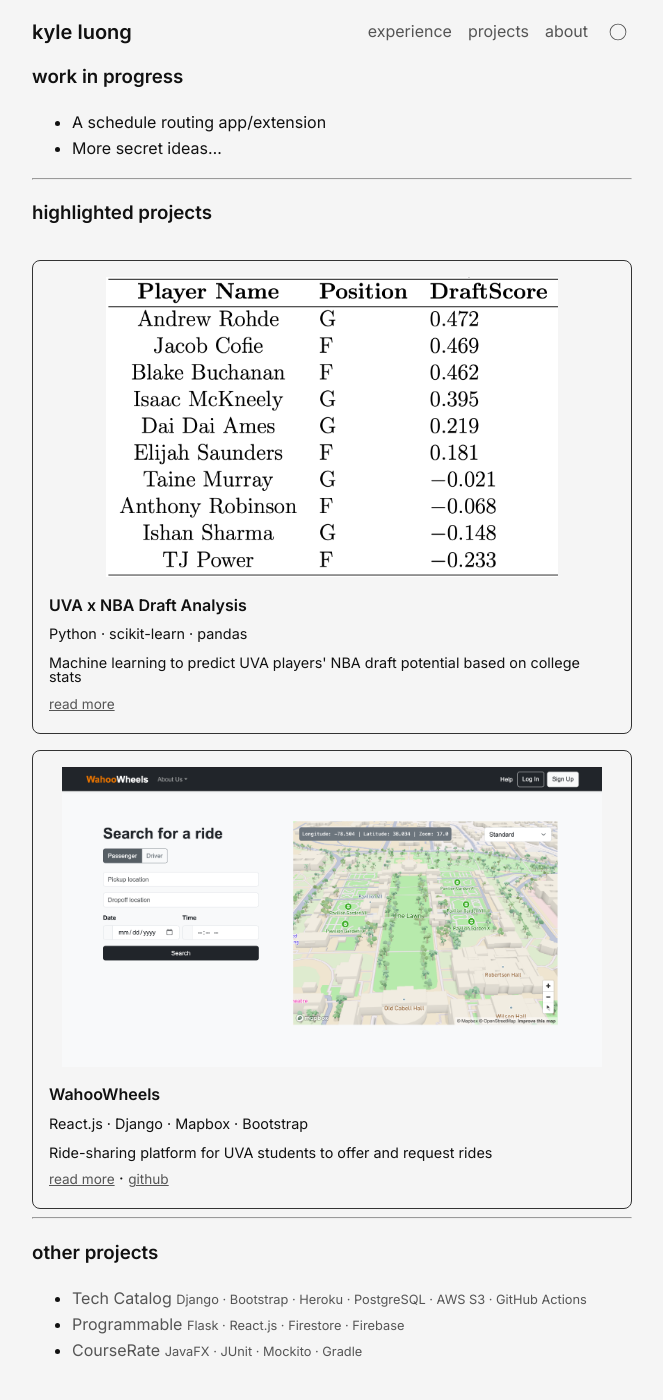
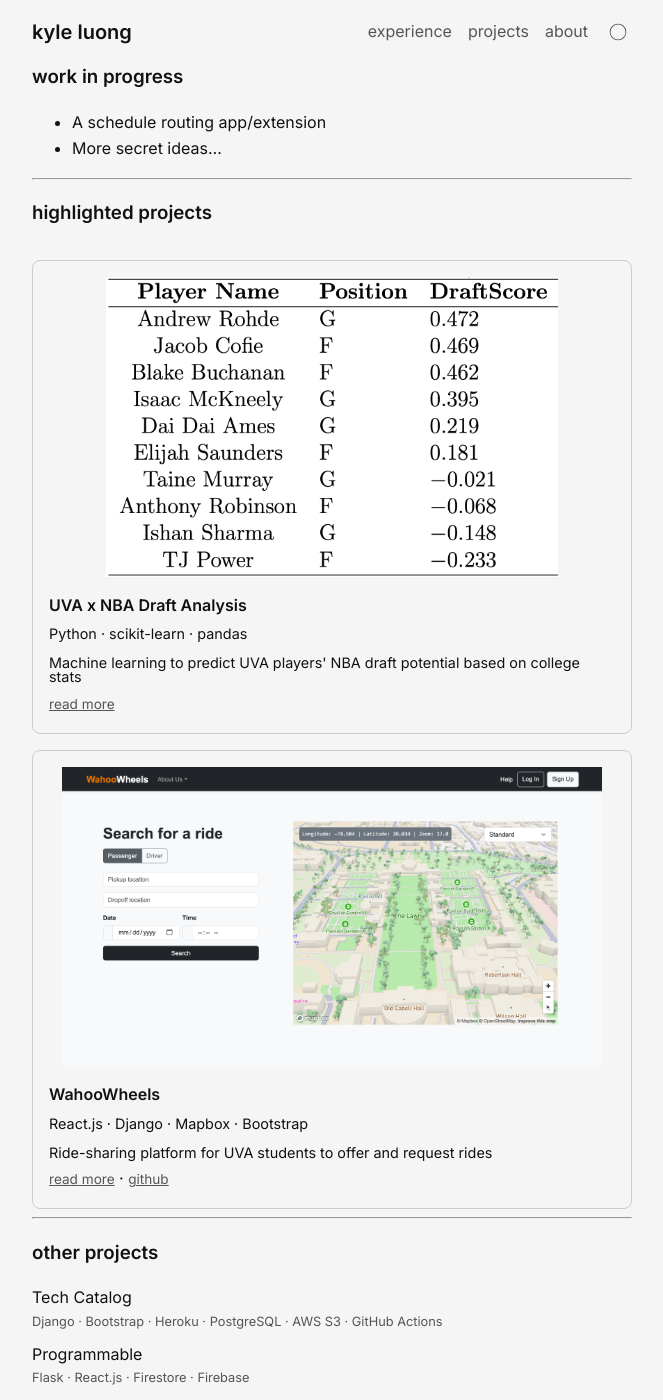
Before and after one commit to kyle-luong/kyle-luong.github.io, a Jekyll site: the page built from projects.md, in a window 1280 px wide and 1400 px high, scrolled down 226 px. Shown: the whole window, without its empty margins (308-971 px from the left). Built offline with Jekyll 4.4.1, drawn with Linux system fonts in a browser that asks for light colours.

Commit message:
style: theme-aware borders, date class, other-projects list

```diff
--- a/assets/style.css
+++ b/assets/style.css
@@ -4,6 +4,7 @@
   --nav-bg: #121212;
   --link: #888;
   --link-hover: #fff;
+  --border: #333;
 }
 
 [data-theme="light"] {
@@ -12,6 +13,7 @@
   --nav-bg: #f5f5f5;
   --link: #555;
   --link-hover: #000;
+  --border: #ccc;
 }
 
 body {
@@ -168,7 +170,7 @@ a:hover {
 }
 
 .project-card {
-  border: 1px solid #333;
+  border: 1px solid var(--border);
   border-radius: 8px;
   background: var(--nav-bg);
   padding: 1rem;
@@ -211,3 +213,35 @@ a:hover {
 .project-links a:hover {
   color: var(--link-hover);
 }
+
+/* date styling */
+.date {
+  font-family: monospace;
+  color: var(--link);
+}
+
+/* other projects list */
+.other-projects {
+  list-style: none;
+  padding: 0;
+  margin: 1rem 0;
+}
+
+.other-projects li {
+  margin-bottom: 0.75rem;
+  line-height: 1.4;
+}
+
+.other-projects a {
+  color: var(--text);
+  font-weight: 500;
+}
+
+.other-projects a:hover {
+  color: var(--link-hover);
+}
+
+.other-projects .project-stack {
+  display: block;
+  margin-top: 0.25rem;
+}
```
